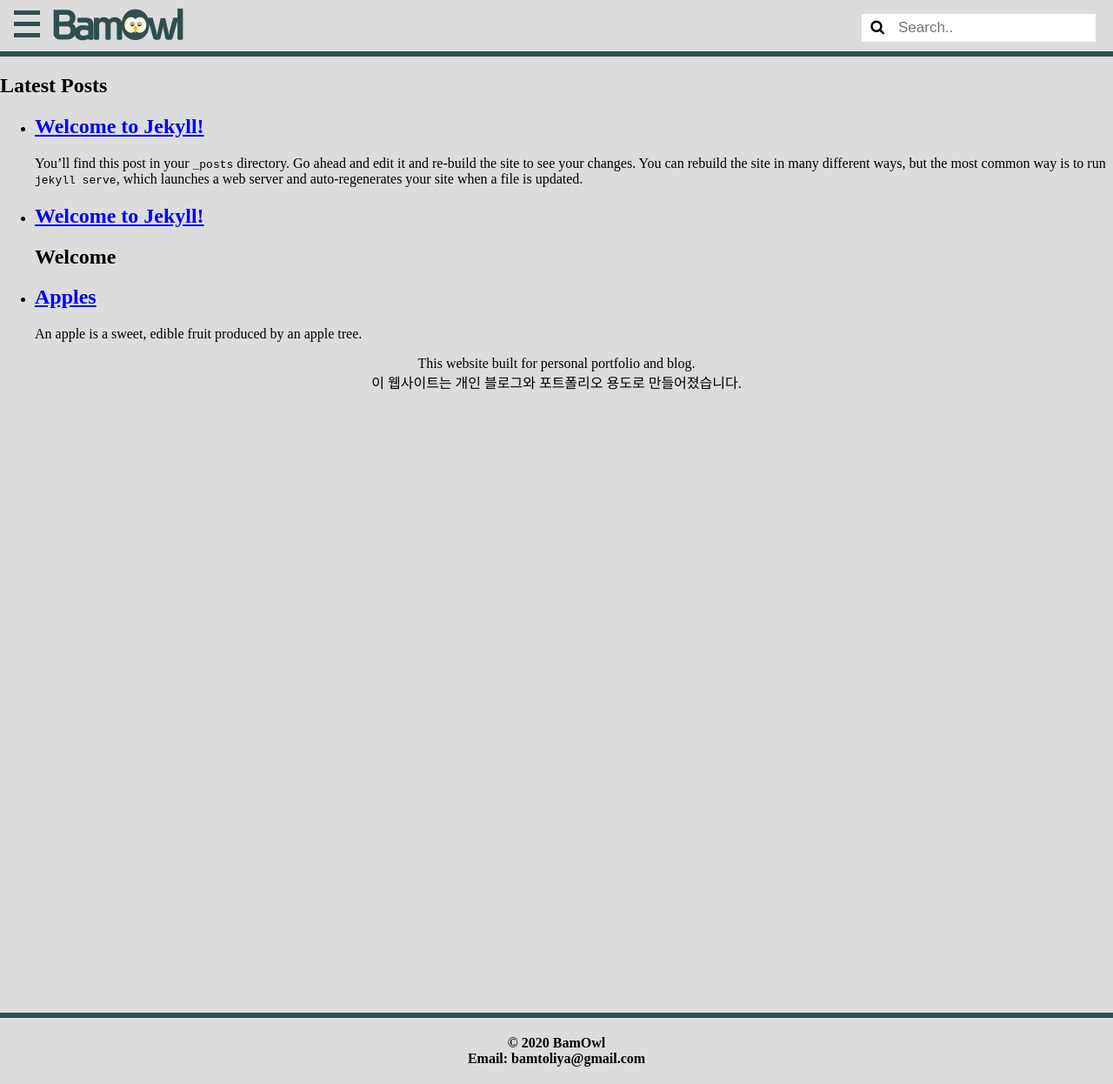
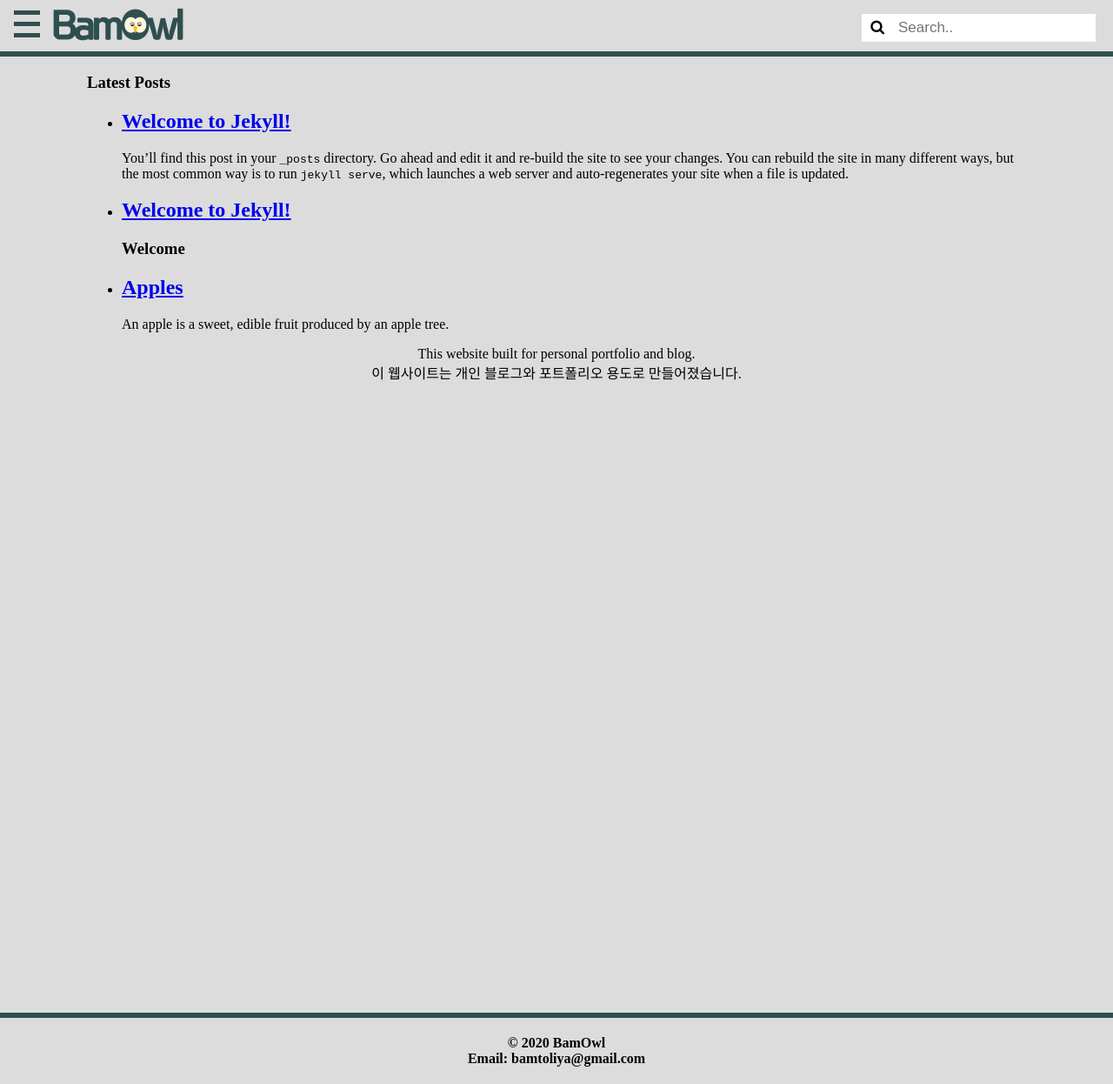
Before and after one commit to Bamtoliya/bamtoliya.github.io, a Jekyll site: the page built from blog.markdown, in a window 1280 px wide and 1246 px high. Shown: the whole window at 87% size. Built offline with Jekyll 4.4.1, drawn with Linux system fonts in a browser that asks for light colours; some web fonts are replaced.

Commit message:
Contentbox Update

```diff
--- a/_layouts/default.html
+++ b/_layouts/default.html
@@ -52,8 +52,10 @@
     </section><!--SideNavgation-->
 
     <section id="main" class="main-box">
+        <section class="content-box">
+            {{content}}
+        </section>
 
-    {{content}}
 
 
     </section><!--ContentBox-->
--- a/assets/css/BamOwl4.css
+++ b/assets/css/BamOwl4.css
@@ -284,17 +284,7 @@ td {
     margin: auto;
 }
 
-.under-box{
-
+.content-box{
+    width: 1080px;
+    margin: auto;
 }
-
-.page-box {
-    margin-top: 10px;
-    margin-left: 60px;
-    margin-right: 60px;
-    padding-top: 2px;
-    width: 200px;
-    height: 15px;
-    border: 2px solid darkslategrey;
-    display: inline-block;
-}
```
